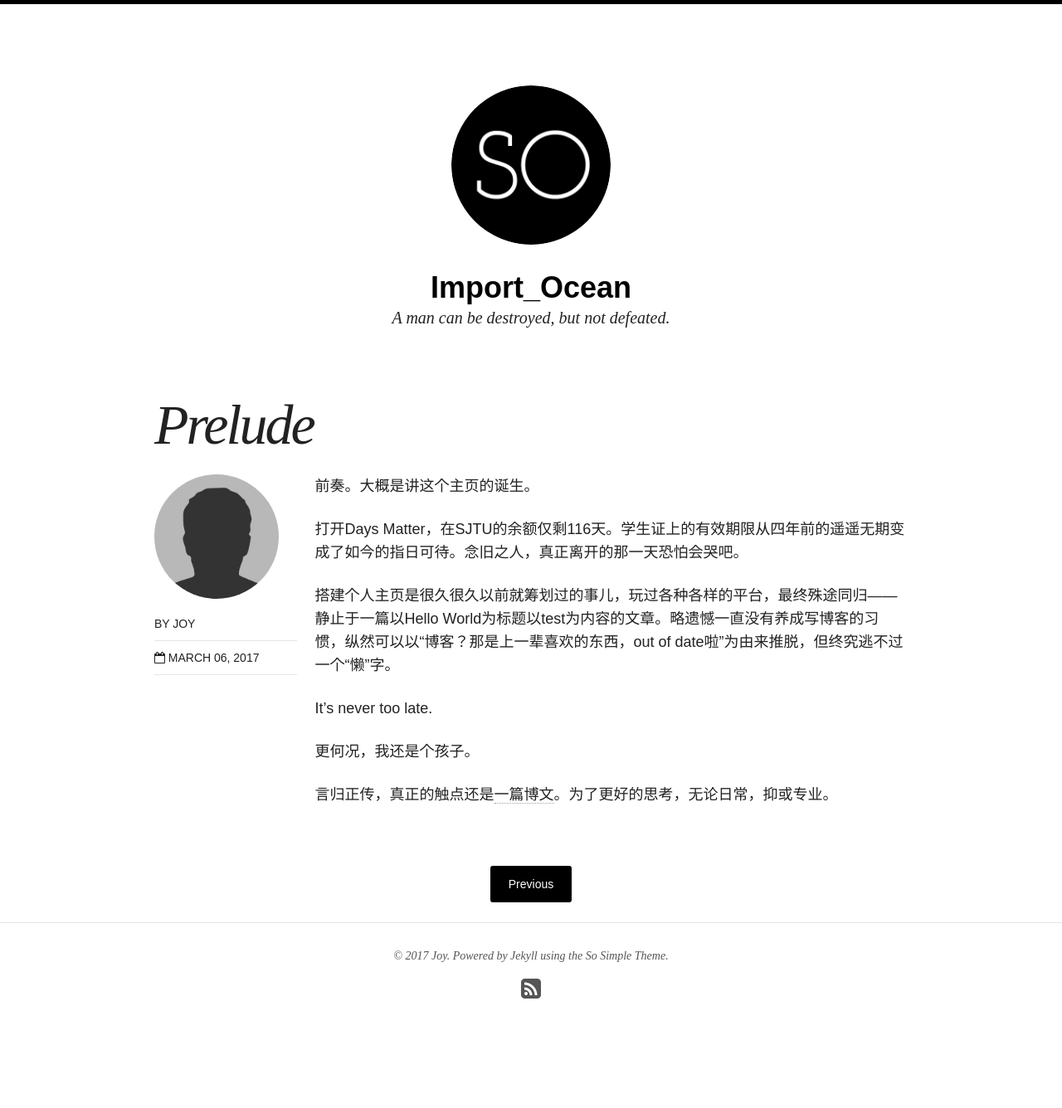
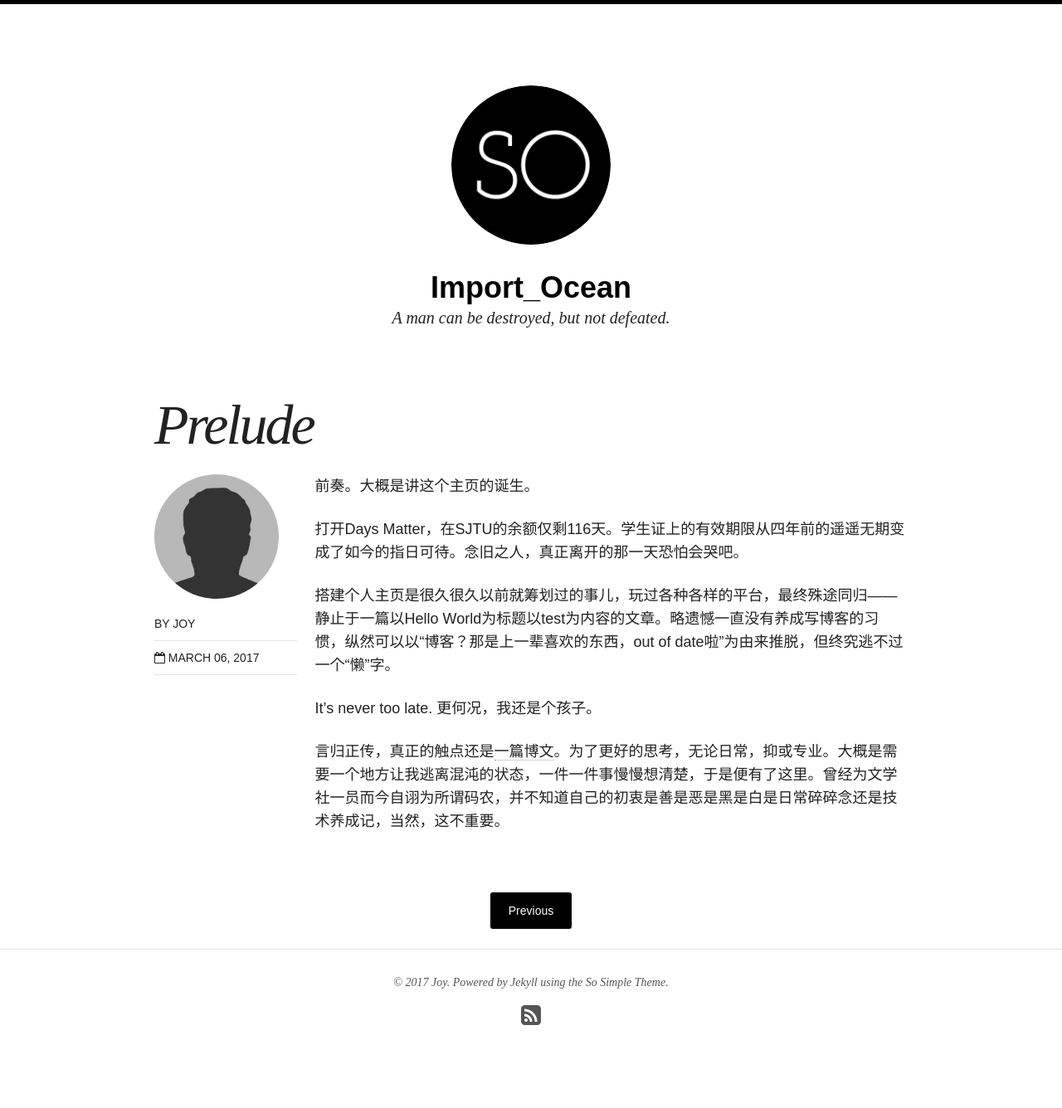
Before and after one commit to Importxhy/Importxhy.github.io, a Jekyll site: the page built from _posts/non_tech/2017-03-06-prelude.md, in a window 1280 px wide. Shown: the whole page at 83% size. Built offline with Jekyll 4.4.1, drawn with Linux system fonts in a browser that asks for light colours; nearby versions of some CDN libraries; before the commit the page ends 1304 px from its top, so only the background shows below that.

Commit message:
firstblog

```diff
--- a/_posts/non_tech/2017-03-06-prelude.md
+++ b/_posts/non_tech/2017-03-06-prelude.md
@@ -16,11 +16,9 @@ date: 2017-03-06T02:26:55-04:00
 
 搭建个人主页是很久很久以前就筹划过的事儿，玩过各种各样的平台，最终殊途同归——静止于一篇以Hello World为标题以test为内容的文章。略遗憾一直没有养成写博客的习惯，纵然可以以“博客？那是上一辈喜欢的东西，out of date啦”为由来推脱，但终究逃不过一个“懒”字。
 
-It's never too late.
+It's never too late. 更何况，我还是个孩子。
 
-更何况，我还是个孩子。
-
-言归正传，真正的触点还是[一篇博文][weipeng]。为了更好的思考，无论日常，抑或专业。
+言归正传，真正的触点还是[一篇博文][weipeng]。为了更好的思考，无论日常，抑或专业。大概是需要一个地方让我逃离混沌的状态，一件一件事慢慢想清楚，于是便有了这里。曾经为文学社一员而今自诩为所谓码农，并不知道自己的初衷是善是恶是黑是白是日常碎碎念还是技术养成记，当然，这不重要。
 
 
 
```
